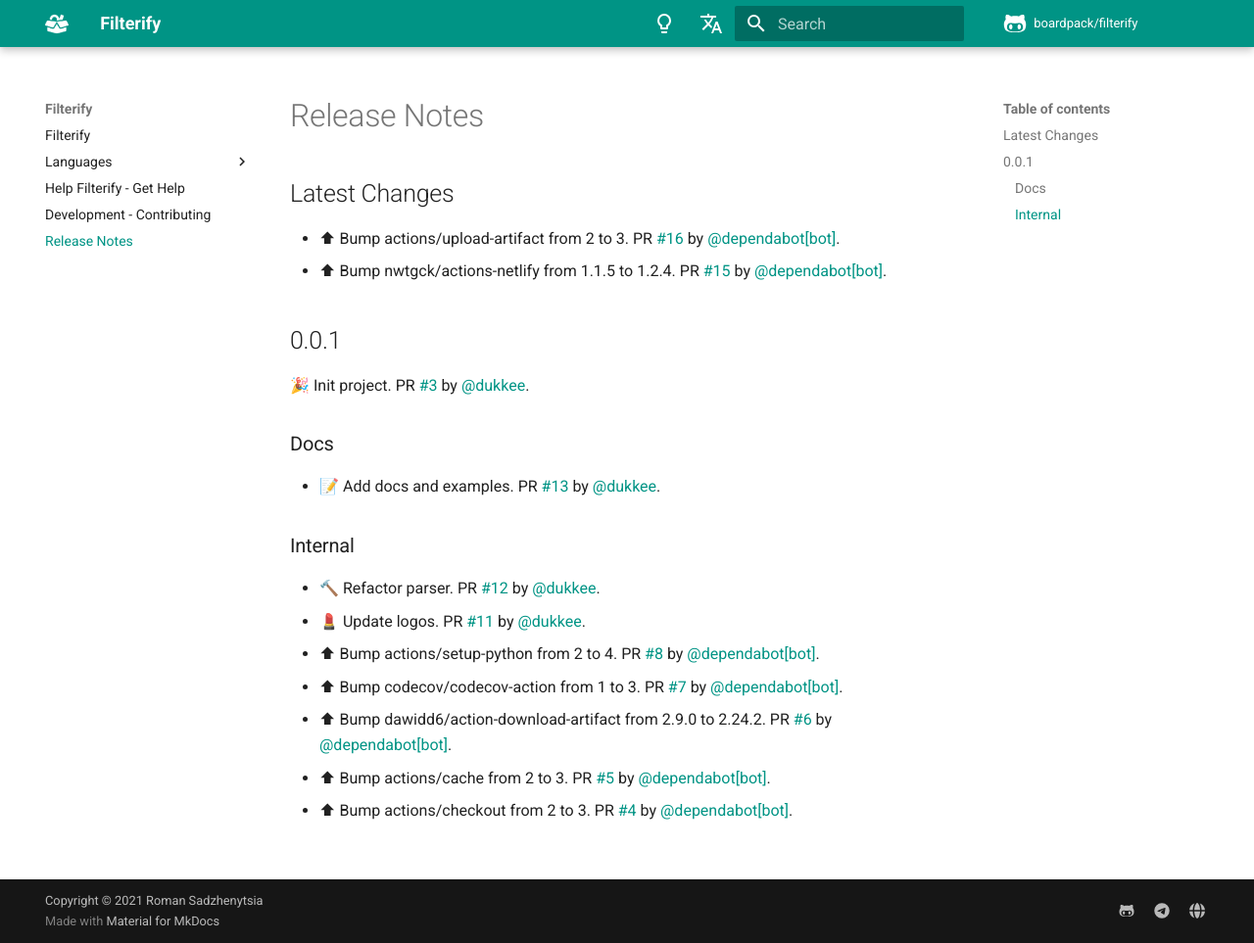
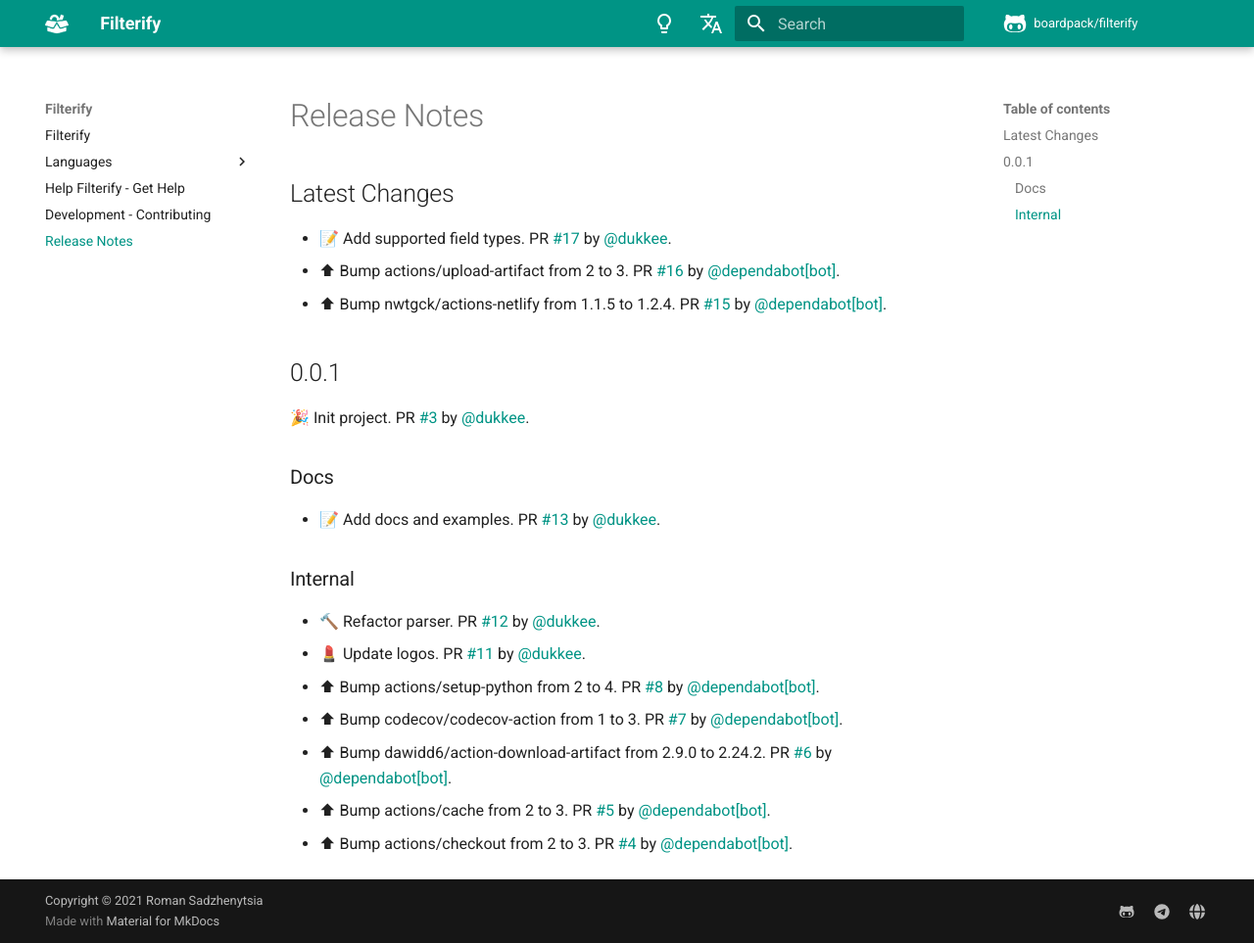
Before and after one commit to boardpack/filterify, an MkDocs documentation site: the page built from docs/en/docs/release-notes.md, in a window 1280 px wide and 963 px high. Shown: the whole window at 98% size. Built offline with MkDocs 1.6.1 and Material for MkDocs 9.7.7, drawn with Linux system fonts in a browser that asks for light colours; comment, search, counter and statistics services are not loaded.

Commit message:
📝 Update release notes

```diff
--- a/docs/en/docs/release-notes.md
+++ b/docs/en/docs/release-notes.md
@@ -2,6 +2,7 @@
 
 ## Latest Changes
 
+* 📝 Add supported field types. PR [#17](https://github.com/boardpack/filterify/pull/17) by [@dukkee](https://github.com/dukkee).
 * ⬆ Bump actions/upload-artifact from 2 to 3. PR [#16](https://github.com/boardpack/filterify/pull/16) by [@dependabot[bot]](https://github.com/apps/dependabot).
 * ⬆ Bump nwtgck/actions-netlify from 1.1.5 to 1.2.4. PR [#15](https://github.com/boardpack/filterify/pull/15) by [@dependabot[bot]](https://github.com/apps/dependabot).
 
```
